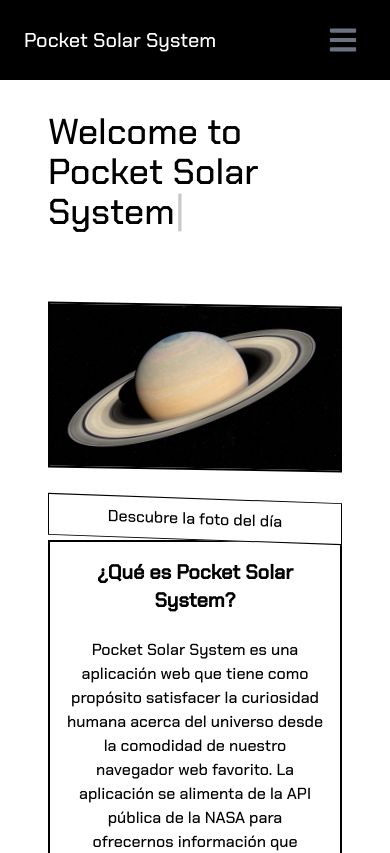
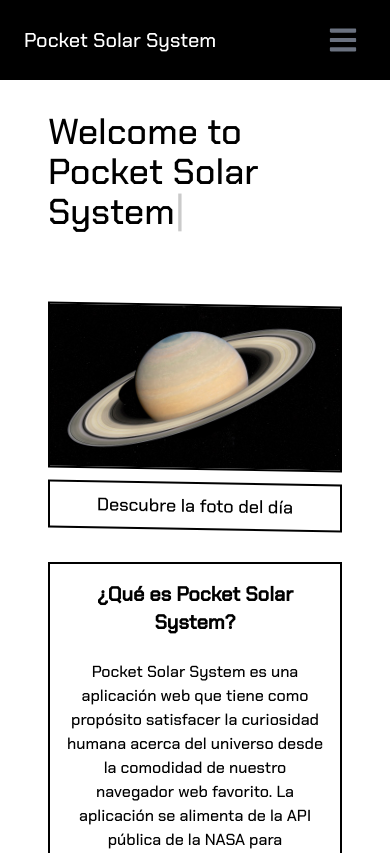
Before and after one commit to PocketSolarSystem/PocketSolarSystem, a Next.js app: page / in a window 390 px wide. Shown: the top 853 px of the page. Built offline with nearby package versions, Linux system fonts and the light colour scheme.

Commit message:
inicio casi casi terminado

```diff
--- a/src/app/utilidades/ui/inicio-enlace.tsx
+++ b/src/app/utilidades/ui/inicio-enlace.tsx
@@ -5,7 +5,7 @@
   { srcImagen, textoEnlace, hrefEnlace }:
   { srcImagen:string, textoEnlace: string, hrefEnlace:string }){
     return(
-        <div className="mt-8 md:mt-16 relative md:mb-12">
+        <div className="mt-8 mb-8 md:mt-16 relative md:mb-12">
           <Image
             src={srcImagen}
             width={970}
@@ -23,7 +23,7 @@
 
           <Link
             href={hrefEnlace}
-            className="block md:hidden bg-white mt-7 p-2 text-center skew-y-2 hover:bg-gray-200 border border-black"
+            className="block text-lg md:hidden bg-white mt-3 p-2 text-center skew-y-1 hover:bg-gray-300 border-2 border-black"
           >
             {textoEnlace}
           </Link>
```
Also changed, not shown: 1 other file (tests, documents, lock files or other folders).
